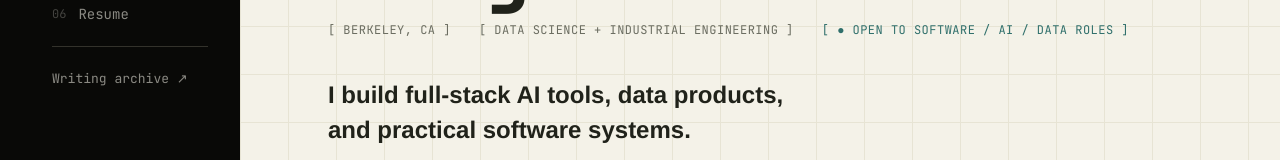
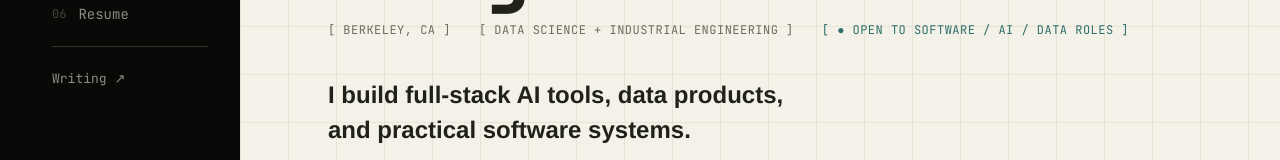
Before and after one commit to KangJustin/Justin-Kang-Portfolio, a React (Vite) app: page / in a window 1280 px wide. Shown: the part 310-470 px from the top of the page. Built offline with nearby package versions, Linux system fonts and the light colour scheme.

Commit message:
Sidebar: 'Writing archive' -> 'Writing'
Co-Authored-By: Claude Fable 5 <noreply@anthropic.com>

```diff
--- a/src/components/Sidebar.tsx
+++ b/src/components/Sidebar.tsx
@@ -58,7 +58,7 @@ export function Sidebar({ page, navigate }: SidebarProps) {
             }}
           >
             <span className="sb-dot" />
-            <span className="sb-label">Writing archive ↗</span>
+            <span className="sb-label">Writing ↗</span>
           </a>
         </div>
       </div>
```
